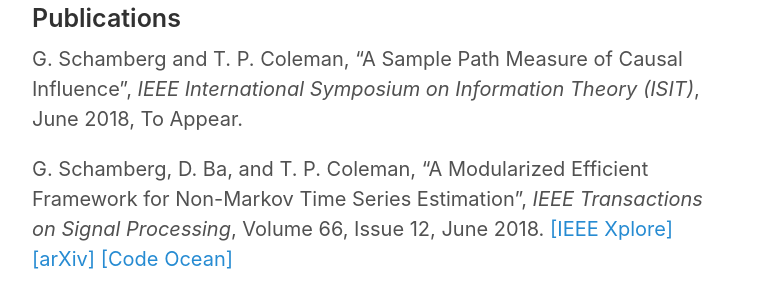
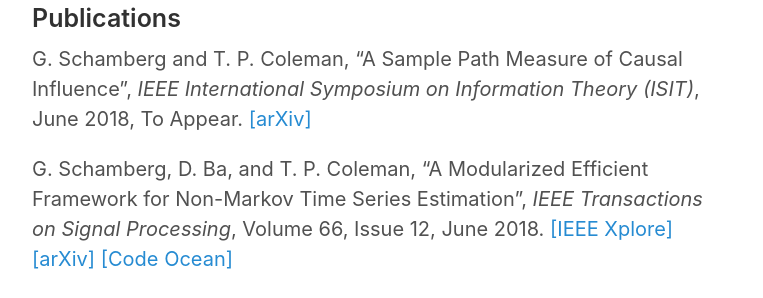
Before and after one commit to gabeschamberg/gabeschamberg.github.io, a Jekyll site: the page built from cv.md, in a window 1280 px wide. Shown: the part 352-650 px from the top of the page, without its empty margins (258-1021 px from the left). Built offline with Jekyll 4.4.1, drawn with Linux system fonts in a browser that asks for light colours.

Commit message:
added arxiv link for isit paper

```diff
--- a/cv.md
+++ b/cv.md
@@ -14,6 +14,7 @@
 ### Publications
 
 G. Schamberg and T. P. Coleman, "A Sample Path Measure of Causal Influence", *IEEE International Symposium on Information Theory (ISIT)*, June 2018, To Appear.
+[[arXiv]](https://arxiv.org/abs/1805.03333)
 
 G. Schamberg, D. Ba, and T. P. Coleman, “A Modularized Efficient Framework for
 Non-Markov Time Series Estimation”, *IEEE Transactions on Signal Processing*, Volume 66, Issue 12, June 2018.
```
Also changed, not shown: research.md (+1 -0 lines).
